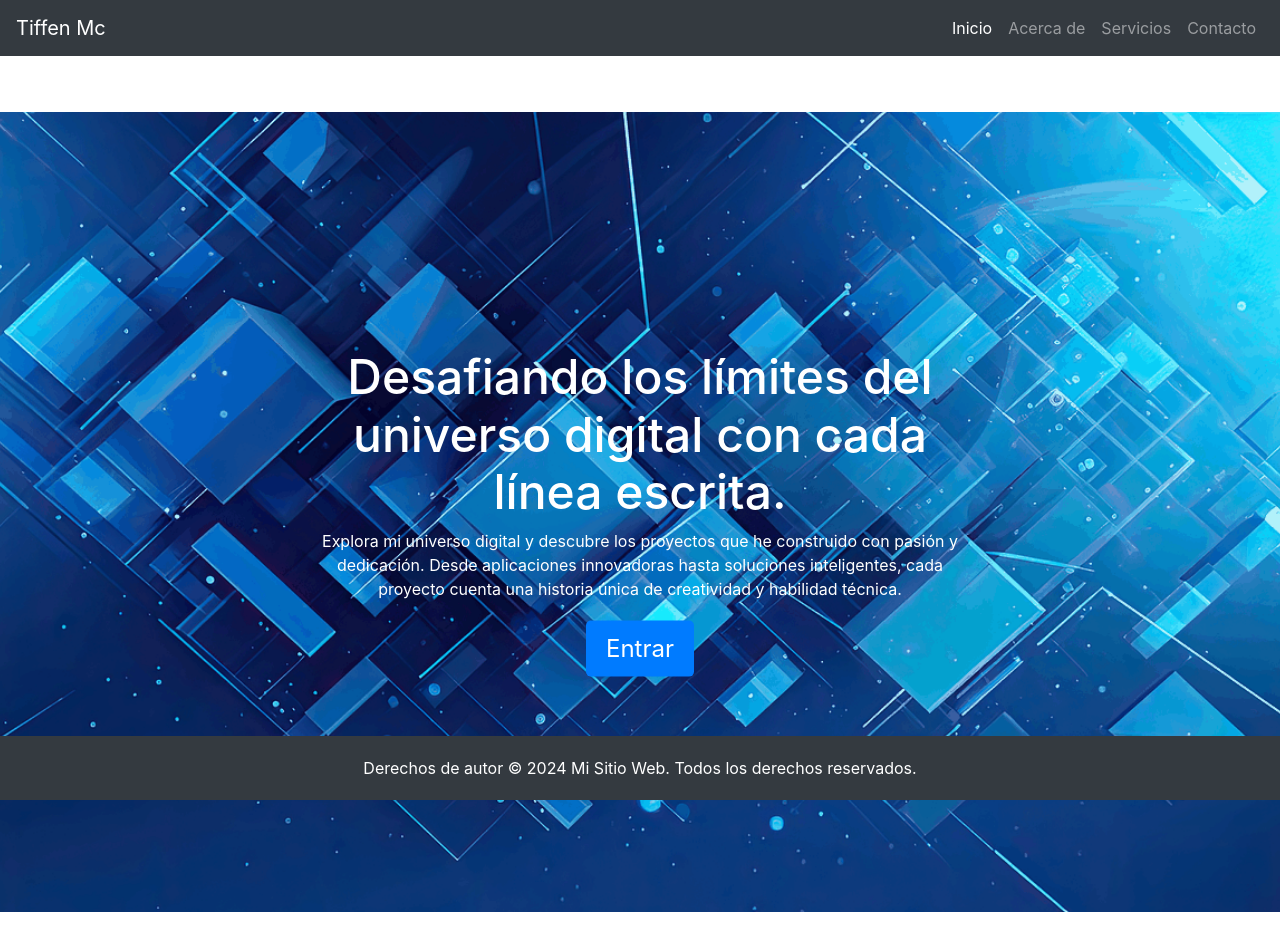
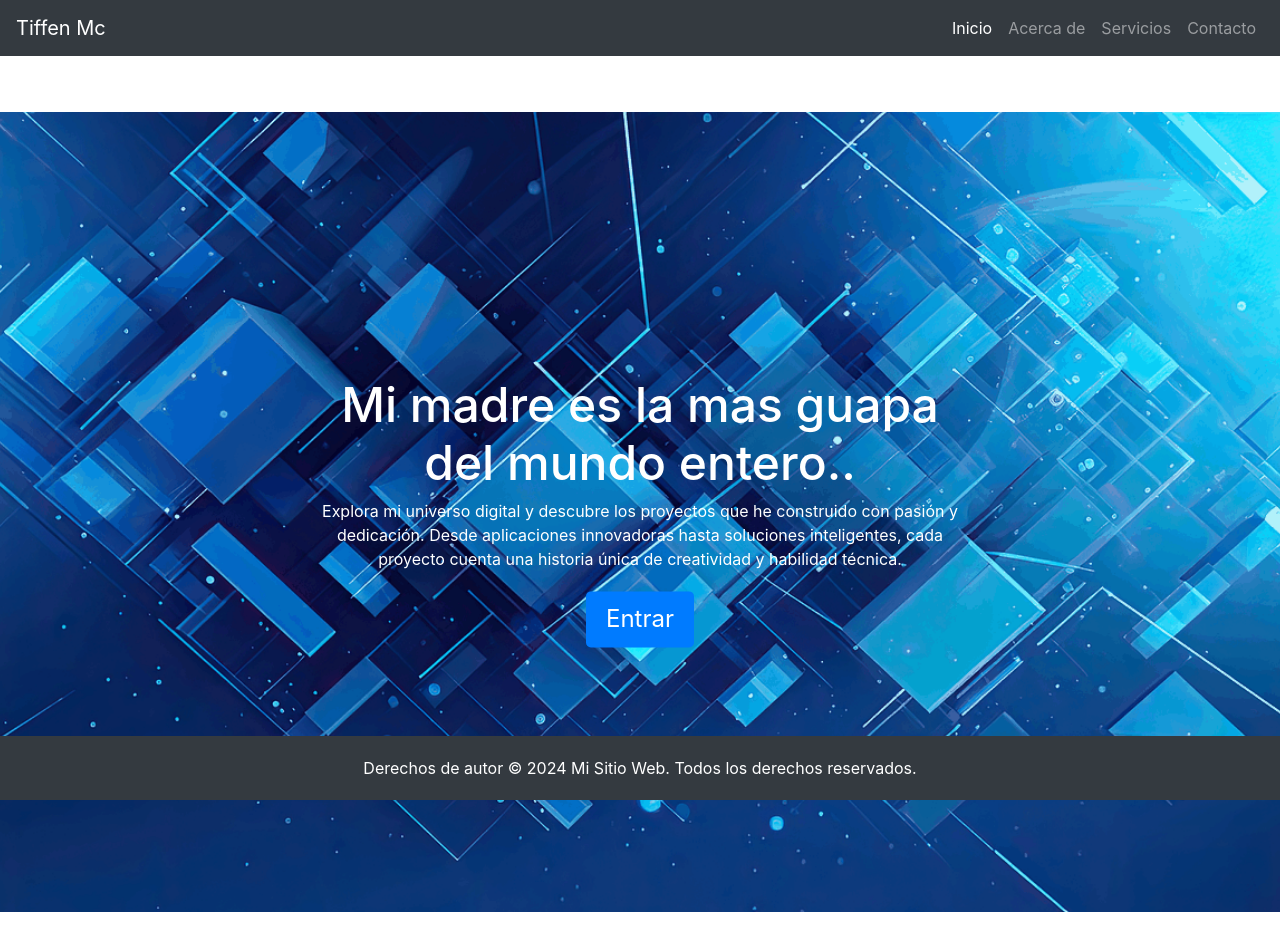
Before and after one commit to tiffen2012/web, a plain HTML site: page index.html in a window 1280 px wide. Drawn offline with nearby package versions, Linux system fonts and the light colour scheme.

Commit message:
Add files via upload

```diff
--- a/index.html
+++ b/index.html
@@ -95,7 +95,7 @@
 
     <div class="imagen-container">
         <div class="contenido">
-            <h1>Desafiando los límites del universo digital con cada línea escrita.</h1>
+            <h1>Mi madre es la mas guapa del mundo entero..</h1>
             <p>Explora mi universo digital y descubre los proyectos que he construido con pasión y dedicación. Desde aplicaciones innovadoras hasta soluciones inteligentes, cada proyecto cuenta una historia única de creatividad y habilidad técnica.</p>
             <a href="proyects.html"><button>Entrar</button></a>
         </div>
```
